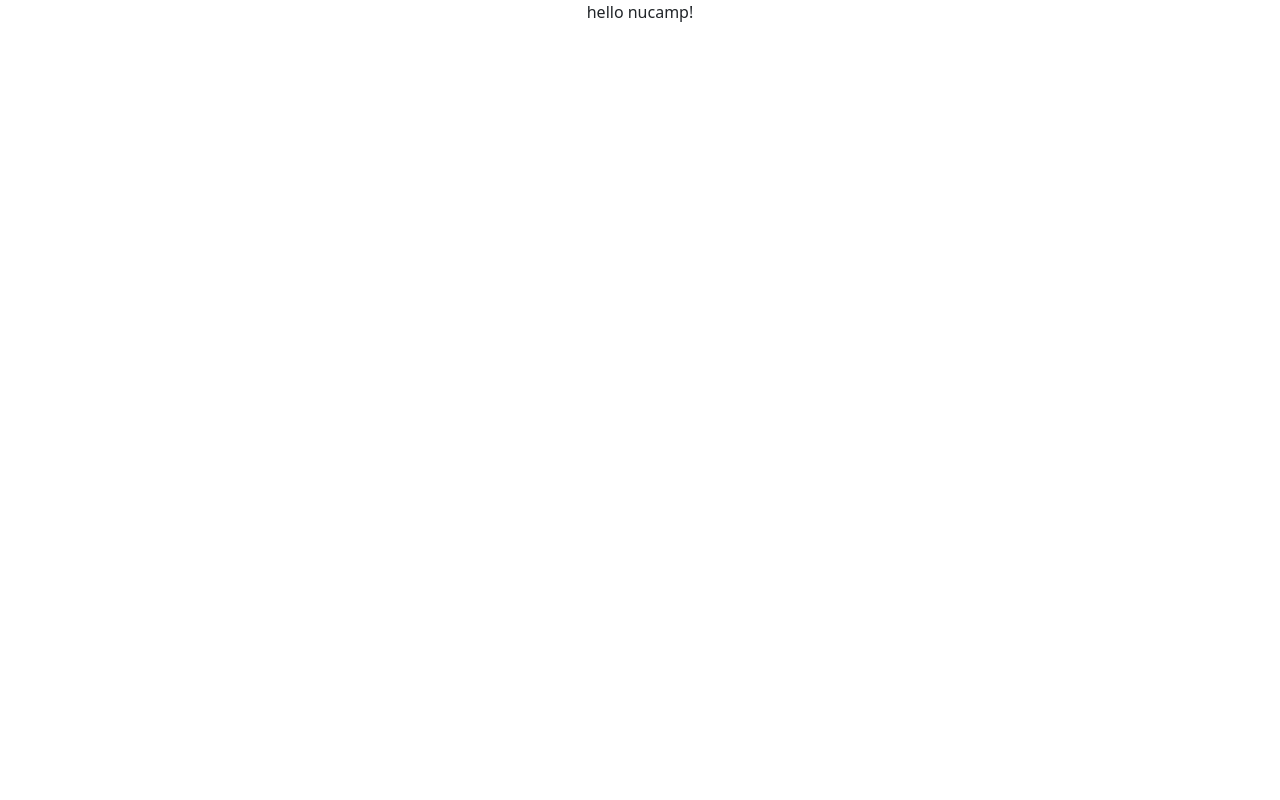
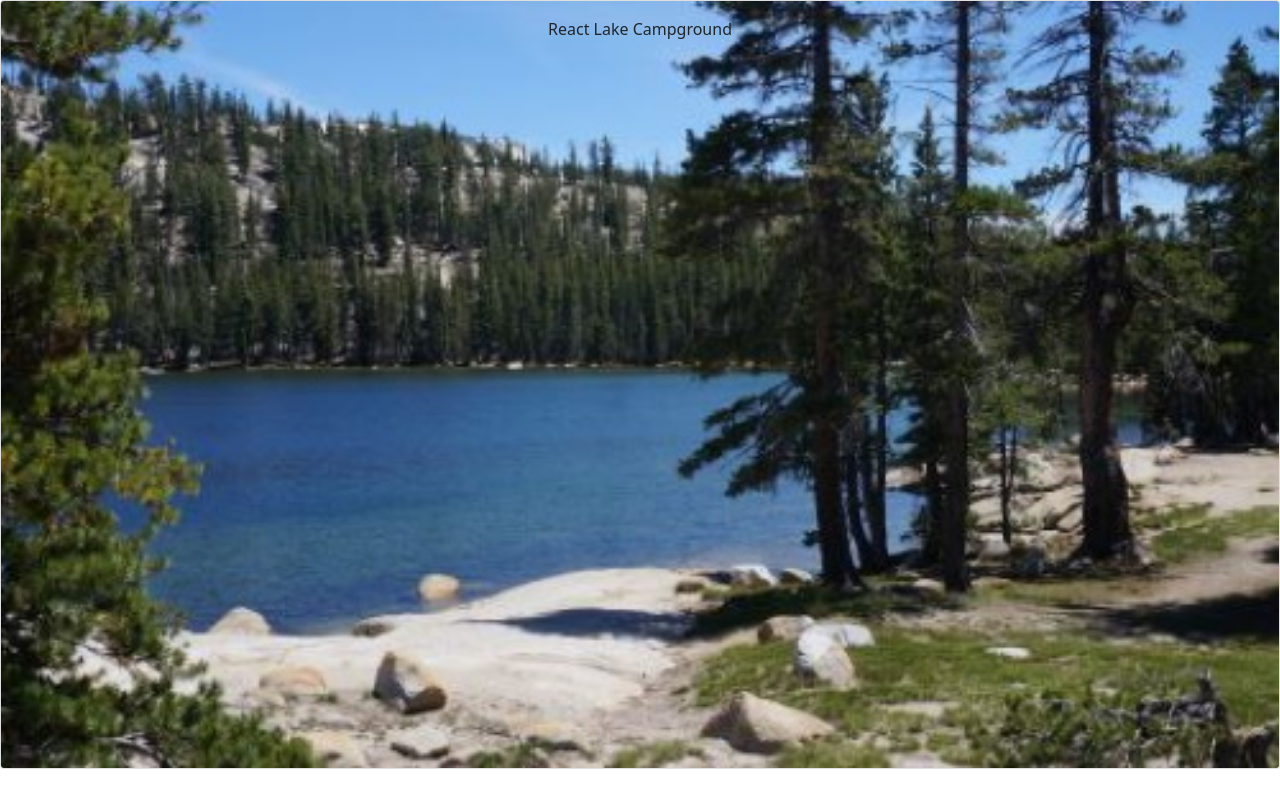
Before and after one commit to tabbytoney/NucampWebsite, a React (Create React App) app in the folder NucampFolder/3-React/nucampsite/: page / in a window 1280 px wide. Built offline with nearby package versions, Linux system fonts and the light colour scheme.

Commit message:
first changes

```diff
--- a/NucampFolder/3-React/nucampsite/src/App.js
+++ b/NucampFolder/3-React/nucampsite/src/App.js
@@ -1,8 +1,14 @@
-import React from 'react';
-import './App.css';
+import React from "react";
+import "./App.css";
+import CampsiteCard from "./features/campsites/CampsiteCard";
+import { CAMPSITES } from "./app/shared/CAMPSITES";
 
 function App() {
-  return <div className='App'>hello nucamp!</div>;
+  return (
+    <div className='App'>
+      <CampsiteCard campsite={CAMPSITES[0]} />
+    </div>
+  );
 }
 
 export default App;
--- /dev/null
+++ b/NucampFolder/3-React/nucampsite/src/features/campsites/CampsiteCard.js
@@ -0,0 +1,18 @@
+import { Card, CardImg, CardImgOverlay, CardTitle } from "reactstrap";
+
+const CampsiteCard = (props) => {
+  return (
+    <Card>
+      <CardImg
+        width='100%'
+        src={props.campsite.image}
+        alt={props.campsite.name}
+      />
+      <CardImgOverlay>
+        <CardTitle>{props.campsite.name}</CardTitle>
+      </CardImgOverlay>
+    </Card>
+  );
+};
+
+export default CampsiteCard;
```
